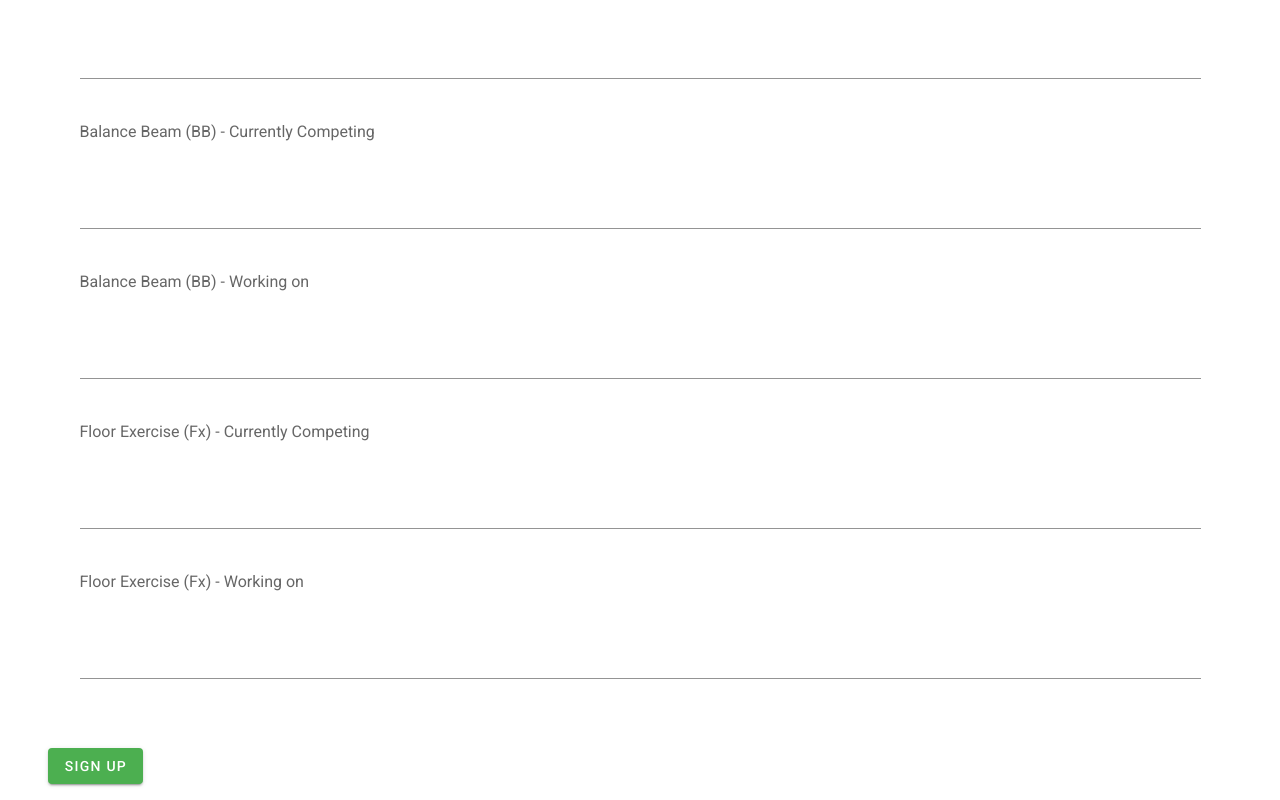
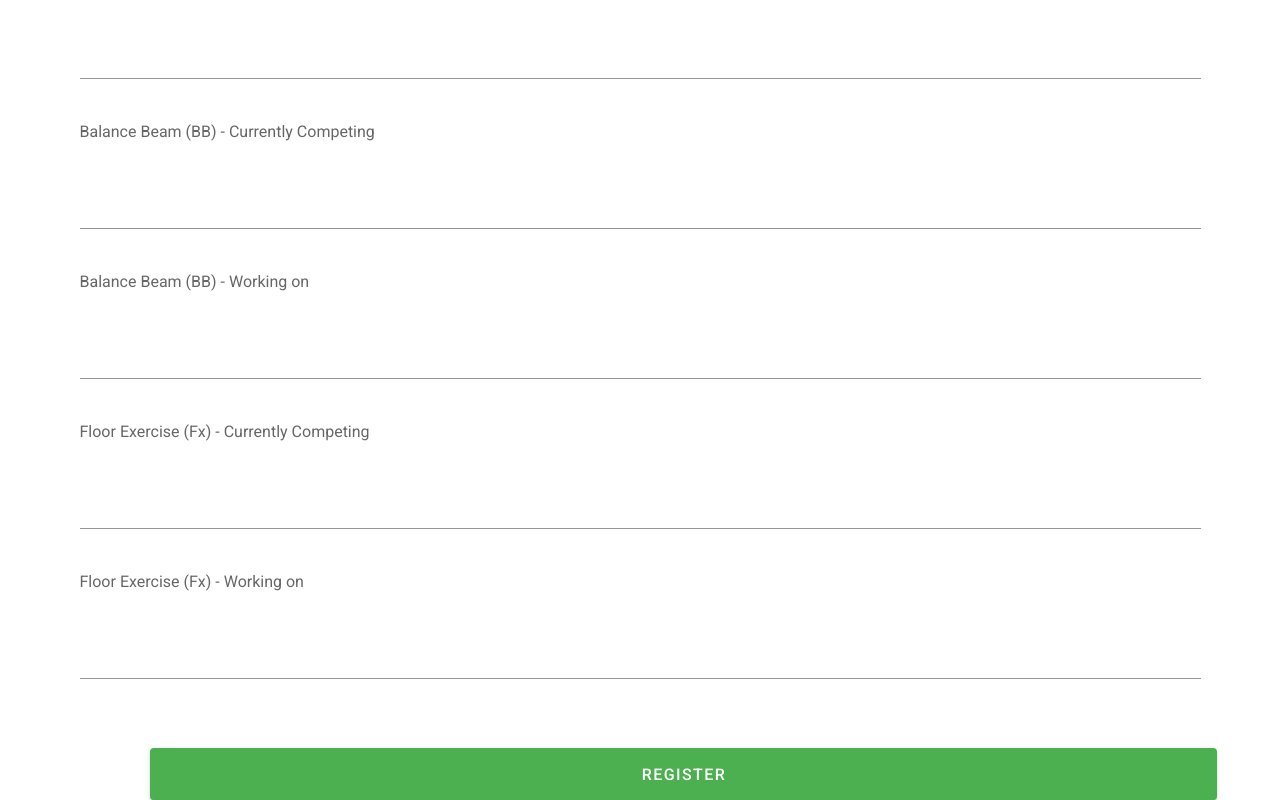
Before and after one commit to FabioAlmeidaDev/college-bound-client, a Vue app: page / in a window 1280 px wide. Shown: the part 1658-2458 px from the top of the page. Built offline with nearby package versions, Linux system fonts and the light colour scheme.

Commit message:
fixed button size

```diff
--- a/src/components/HelloWorld.vue
+++ b/src/components/HelloWorld.vue
@@ -66,8 +66,8 @@
       </v-row>
 
       <v-row class="section">
-        <v-btn :disabled="!valid" color="success" class="mr-4" @click="validate">
-          Sign up
+        <v-btn :disabled="!valid" color="success" class="mr-4 register-btn" @click="validate" x-large>
+          Register
         </v-btn>
       </v-row>
     </v-form>
@@ -234,6 +234,11 @@
 </script>
 
 <style lang="scss">
+  .register-btn {
+    width: 90%;
+    margin-left: auto;
+    margin-right: auto;
+  }
   .section {
   }
   .section-header {
```
